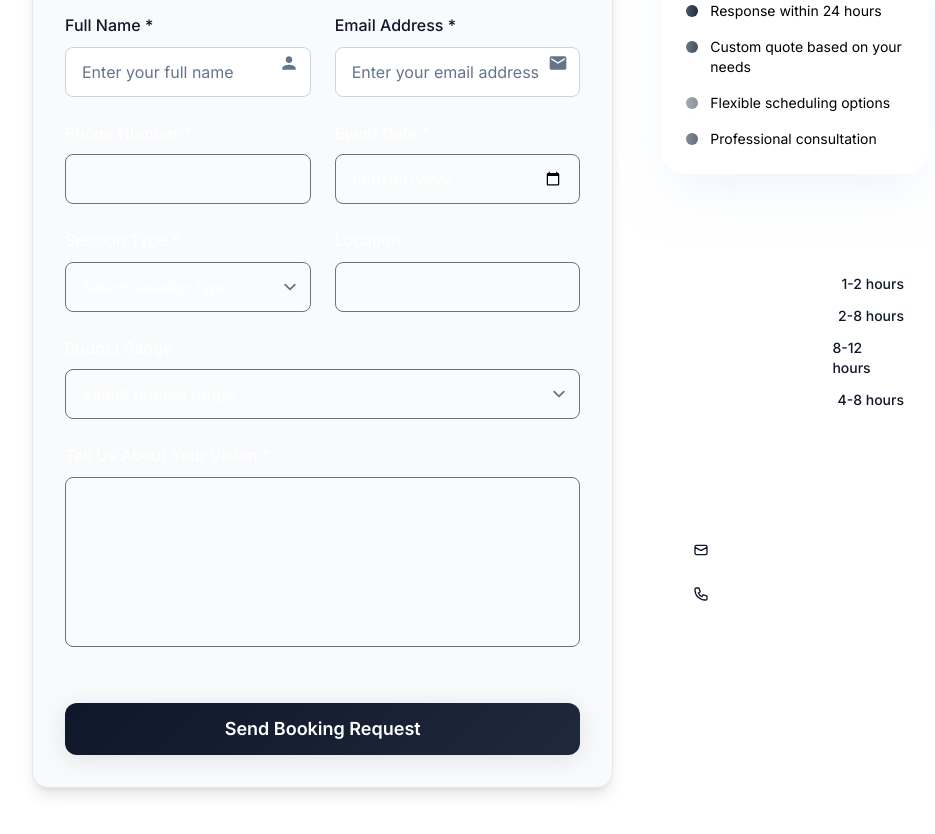
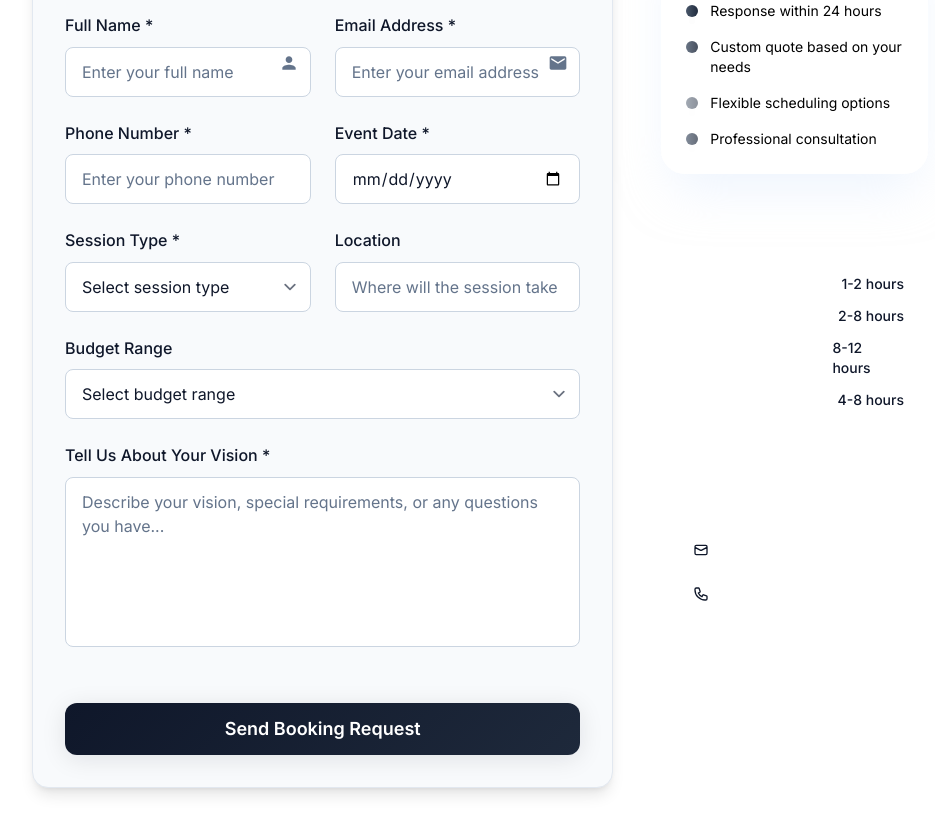
Before and after one commit to sprintcorp/eruted, a Nuxt app in the folder apps/frontend/: page /booking in a window 1280 px wide. Shown: the part 580-1414 px from the top of the page, without its empty margins (160-1095 px from the left). Built offline with nearby package versions, Linux system fonts and the light colour scheme.

Commit message:
Fix booking page form: change all text and placeholders from white to dark blue for proper visibility

```diff
--- a/apps/frontend/pages/booking.vue
+++ b/apps/frontend/pages/booking.vue
@@ -88,26 +88,26 @@
 
                   <div class="grid grid-cols-1 md:grid-cols-2 gap-6">
                     <div>
-                      <label for="phone" class="block text-white font-medium mb-2">Phone Number *</label>
+                      <label for="phone" class="block text-slate-900 font-medium mb-2">Phone Number *</label>
                       <input
                         v-model="form.phone"
                         type="tel"
                         id="phone"
                         required
-                        class="w-full px-4 py-3 bg-white/10 border border-accent-500/30 rounded-lg text-white placeholder-white/50 focus:outline-none focus:ring-2 focus:ring-accent-400 focus:border-transparent transition-all duration-300"
+                        class="w-full px-4 py-3 bg-white border border-slate-300 rounded-lg text-slate-900 placeholder-slate-500 focus:outline-none focus:ring-2 focus:ring-blue-500 focus:border-transparent transition-all duration-300"
                         placeholder="Enter your phone number"
                       />
                     </div>
 
                     <div>
-                      <label for="eventDate" class="block text-white font-medium mb-2">Event Date *</label>
+                      <label for="eventDate" class="block text-slate-900 font-medium mb-2">Event Date *</label>
                       <input
                         v-model="form.eventDate"
                         type="date"
                         id="eventDate"
                         required
                         :min="minDate"
-                        class="w-full px-4 py-3 bg-white/10 border border-accent-500/30 rounded-lg text-white placeholder-white/50 focus:outline-none focus:ring-2 focus:ring-accent-400 focus:border-transparent transition-all duration-300"
+                        class="w-full px-4 py-3 bg-white border border-slate-300 rounded-lg text-slate-900 placeholder-slate-500 focus:outline-none focus:ring-2 focus:ring-blue-500 focus:border-transparent transition-all duration-300"
                       />
                     </div>
                   </div>
@@ -115,12 +115,12 @@
                   <!-- Session Details -->
                   <div class="grid grid-cols-1 md:grid-cols-2 gap-6">
                     <div>
-                      <label for="eventType" class="block text-white font-medium mb-2">Session Type *</label>
+                      <label for="eventType" class="block text-slate-900 font-medium mb-2">Session Type *</label>
                       <select
                         v-model="form.eventType"
                         id="eventType"
                         required
-                        class="w-full px-4 py-3 bg-white/10 border border-accent-500/30 rounded-lg text-white focus:outline-none focus:ring-2 focus:ring-accent-400 focus:border-transparent transition-all duration-300"
+                        class="w-full px-4 py-3 bg-white border border-slate-300 rounded-lg text-slate-900 focus:outline-none focus:ring-2 focus:ring-blue-500 focus:border-transparent transition-all duration-300"
                       >
                         <option value="">Select session type</option>
                         <option value="wedding">Wedding Photography</option>
@@ -132,23 +132,23 @@
                     </div>
 
                     <div>
-                      <label for="location" class="block text-white font-medium mb-2">Location</label>
+                      <label for="location" class="block text-slate-900 font-medium mb-2">Location</label>
                       <input
                         v-model="form.location"
                         type="text"
                         id="location"
-                        class="w-full px-4 py-3 bg-white/10 border border-accent-500/30 rounded-lg text-white placeholder-white/50 focus:outline-none focus:ring-2 focus:ring-accent-400 focus:border-transparent transition-all duration-300"
+                        class="w-full px-4 py-3 bg-white border border-slate-300 rounded-lg text-slate-900 placeholder-slate-500 focus:outline-none focus:ring-2 focus:ring-blue-500 focus:border-transparent transition-all duration-300"
                         placeholder="Where will the session take place?"
                       />
                     </div>
                   </div>
 
                   <div>
-                    <label for="budget" class="block text-white font-medium mb-2">Budget Range</label>
+                    <label for="budget" class="block text-slate-900 font-medium mb-2">Budget Range</label>
                     <select
                       v-model="form.budget"
                       id="budget"
-                      class="w-full px-4 py-3 bg-white/10 border border-accent-500/30 rounded-lg text-white focus:outline-none focus:ring-2 focus:ring-accent-400 focus:border-transparent transition-all duration-300"
+                      class="w-full px-4 py-3 bg-white border border-slate-300 rounded-lg text-slate-900 focus:outline-none focus:ring-2 focus:ring-blue-500 focus:border-transparent transition-all duration-300"
                     >
                       <option value="">Select budget range</option>
                       <option value="under-500">Under $500</option>
@@ -160,13 +160,13 @@
                   </div>
 
                   <div>
-                    <label for="message" class="block text-white font-medium mb-2">Tell Us About Your Vision *</label>
+                    <label for="message" class="block text-slate-900 font-medium mb-2">Tell Us About Your Vision *</label>
                     <textarea
                       v-model="form.message"
                       id="message"
                       rows="6"
                       required
-                      class="w-full px-4 py-3 bg-white/10 border border-accent-500/30 rounded-lg text-white placeholder-white/50 focus:outline-none focus:ring-2 focus:ring-accent-400 focus:border-transparent transition-all duration-300 resize-none"
+                      class="w-full px-4 py-3 bg-white border border-slate-300 rounded-lg text-slate-900 placeholder-slate-500 focus:outline-none focus:ring-2 focus:ring-blue-500 focus:border-transparent transition-all duration-300 resize-none"
                       placeholder="Describe your vision, special requirements, or any questions you have..."
                     ></textarea>
                   </div>
```
